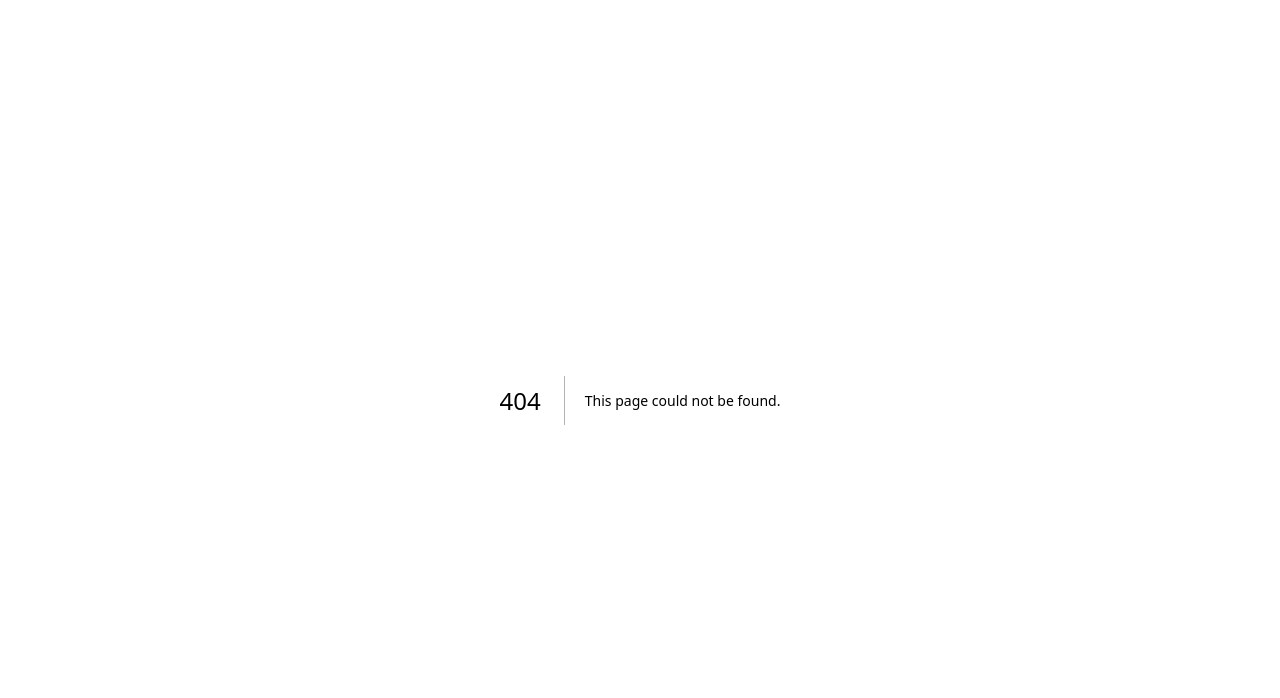
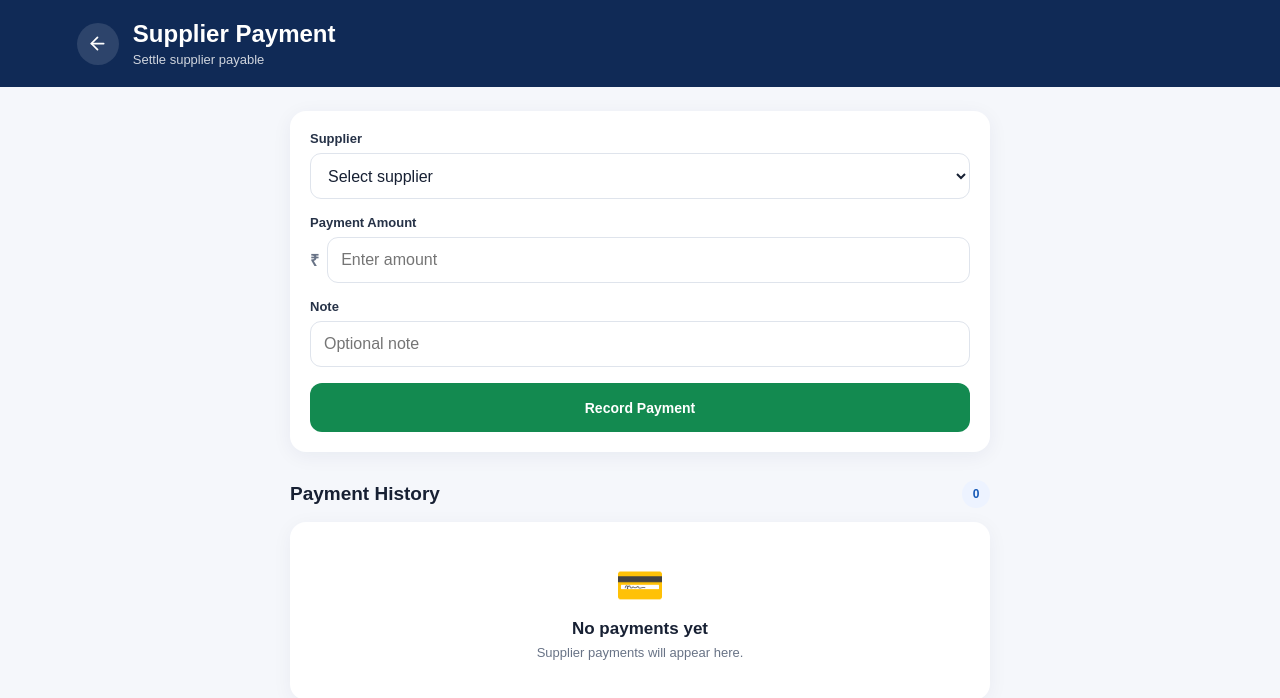
Before and after one commit to sameerkhan86926-a11y/hisabpro, a Next.js app: page /hisabpro/suppliers/payments in a window 1280 px wide. Before the commit this address had no page. Shown: the top 698 px of the page. Built offline with nearby package versions, Linux system fonts and the light colour scheme.

Commit message:
Create page.tsx

```diff
--- /dev/null
+++ b/app/suppliers/payments/page.tsx
@@ -0,0 +1,394 @@
+"use client";
+
+import { useEffect, useState } from "react";
+
+type Supplier = {
+  id: number;
+  name: string;
+  phone: string;
+  address: string;
+  email: string;
+  due: number;
+  createdAt: string;
+};
+
+type SupplierPayment = {
+  id: number;
+  supplierId: number;
+  supplierName: string;
+  amount: number;
+  note: string;
+  date: string;
+};
+
+const SUPPLIER_KEY = "hisabpro_suppliers";
+const PAYMENT_KEY = "hisabpro_supplier_payments";
+
+export default function SupplierPaymentsPage() {
+  const [suppliers, setSuppliers] = useState<Supplier[]>([]);
+  const [payments, setPayments] = useState<SupplierPayment[]>([]);
+
+  const [supplierId, setSupplierId] = useState("");
+  const [amount, setAmount] = useState("");
+  const [note, setNote] = useState("");
+
+  const [message, setMessage] = useState("");
+
+  useEffect(() => {
+    loadData();
+  }, []);
+
+  function loadData() {
+    try {
+      const savedSuppliers = JSON.parse(
+        localStorage.getItem(SUPPLIER_KEY) || "[]"
+      );
+
+      const savedPayments = JSON.parse(
+        localStorage.getItem(PAYMENT_KEY) || "[]"
+      );
+
+      setSuppliers(
+        Array.isArray(savedSuppliers)
+          ? savedSuppliers
+          : []
+      );
+
+      setPayments(
+        Array.isArray(savedPayments)
+          ? [...savedPayments].sort(
+              (a, b) =>
+                new Date(b.date).getTime() -
+                new Date(a.date).getTime()
+            )
+          : []
+      );
+    } catch {
+      setSuppliers([]);
+      setPayments([]);
+    }
+  }
+
+  const selectedSupplier = suppliers.find(
+    (supplier) =>
+      String(supplier.id) === supplierId
+  );
+
+  function formatMoney(value: number) {
+    return Number(value || 0).toLocaleString(
+      "en-IN",
+      {
+        maximumFractionDigits: 2,
+      }
+    );
+  }
+
+  function formatDate(date: string) {
+    try {
+      return new Date(date).toLocaleDateString(
+        "en-IN",
+        {
+          day: "2-digit",
+          month: "short",
+          year: "numeric",
+        }
+      );
+    } catch {
+      return date;
+    }
+  }
+
+  function savePayment() {
+    if (!supplierId) {
+      setMessage("Please select a supplier.");
+      return;
+    }
+
+    const paymentAmount = Number(amount);
+
+    if (
+      !Number.isFinite(paymentAmount) ||
+      paymentAmount <= 0
+    ) {
+      setMessage("Enter a valid payment amount.");
+      return;
+    }
+
+    const supplier = suppliers.find(
+      (item) => item.id === Number(supplierId)
+    );
+
+    if (!supplier) {
+      setMessage("Supplier not found.");
+      return;
+    }
+
+    if (paymentAmount > Number(supplier.due || 0)) {
+      setMessage(
+        `Payment cannot be greater than supplier payable of ₹${formatMoney(
+          supplier.due
+        )}.`
+      );
+      return;
+    }
+
+    try {
+      const savedSuppliers: Supplier[] =
+        JSON.parse(
+          localStorage.getItem(
+            SUPPLIER_KEY
+          ) || "[]"
+        );
+
+      const savedPayments: SupplierPayment[] =
+        JSON.parse(
+          localStorage.getItem(
+            PAYMENT_KEY
+          ) || "[]"
+        );
+
+      const payment: SupplierPayment = {
+        id: Date.now(),
+        supplierId: supplier.id,
+        supplierName: supplier.name,
+        amount: paymentAmount,
+        note: note.trim(),
+        date: new Date().toISOString(),
+      };
+
+      const updatedSuppliers =
+        savedSuppliers.map((item) => {
+          if (item.id !== supplier.id) {
+            return item;
+          }
+
+          return {
+            ...item,
+            due: Math.max(
+              0,
+              Number(item.due || 0) -
+                paymentAmount
+            ),
+          };
+        });
+
+      const updatedPayments = [
+        payment,
+        ...savedPayments,
+      ];
+
+      localStorage.setItem(
+        SUPPLIER_KEY,
+        JSON.stringify(updatedSuppliers)
+      );
+
+      localStorage.setItem(
+        PAYMENT_KEY,
+        JSON.stringify(updatedPayments)
+      );
+
+      setSuppliers(updatedSuppliers);
+      setPayments(updatedPayments);
+
+      setAmount("");
+      setNote("");
+
+      setMessage(
+        `₹${formatMoney(
+          paymentAmount
+        )} payment recorded successfully.`
+      );
+
+      setTimeout(() => {
+        setMessage("");
+      }, 3000);
+    } catch (error) {
+      console.error(
+        "Supplier payment error:",
+        error
+      );
+
+      setMessage(
+        "Unable to save supplier payment."
+      );
+    }
+  }
+
+  return (
+    <main className="supplier-payment-page">
+
+      <header className="supplier-payment-header">
+
+        <button
+          type="button"
+          className="supplier-payment-back"
+          onClick={() => window.history.back()}
+          aria-label="Back"
+        >
+          <svg viewBox="0 0 24 24">
+            <path d="M19 12H5" />
+            <path d="M12 19l-7-7 7-7" />
+          </svg>
+        </button>
+
+        <div>
+          <h1>Supplier Payment</h1>
+          <p>Settle supplier payable</p>
+        </div>
+
+      </header>
+
+      <section className="supplier-payment-form-card">
+
+        <div className="supplier-payment-field">
+
+          <label>Supplier</label>
+
+          <select
+            value={supplierId}
+            onChange={(e) =>
+              setSupplierId(e.target.value)
+            }
+          >
+            <option value="">
+              Select supplier
+            </option>
+
+            {suppliers.map((supplier) => (
+              <option
+                key={supplier.id}
+                value={supplier.id}
+              >
+                {supplier.name}
+              </option>
+            ))}
+          </select>
+
+        </div>
+
+        {selectedSupplier && (
+          <div className="supplier-payment-due-card">
+
+            <span>Current Payable</span>
+
+            <strong>
+              ₹{formatMoney(selectedSupplier.due)}
+            </strong>
+
+          </div>
+        )}
+
+        <div className="supplier-payment-field">
+
+          <label>Payment Amount</label>
+
+          <div className="supplier-payment-money">
+
+            <span>₹</span>
+
+            <input
+              type="number"
+              min="0"
+              value={amount}
+              onChange={(e) =>
+                setAmount(e.target.value)
+              }
+              placeholder="Enter amount"
+            />
+
+          </div>
+
+        </div>
+
+        <div className="supplier-payment-field">
+
+          <label>Note</label>
+
+          <input
+            type="text"
+            value={note}
+            onChange={(e) =>
+              setNote(e.target.value)
+            }
+            placeholder="Optional note"
+          />
+
+        </div>
+
+        <button
+          type="button"
+          className="supplier-payment-save"
+          onClick={savePayment}
+        >
+          Record Payment
+        </button>
+
+      </section>
+
+      {message && (
+        <div className="supplier-payment-message">
+          {message}
+        </div>
+      )}
+
+      <section className="supplier-payment-history">
+
+        <div className="supplier-payment-title">
+          <h2>Payment History</h2>
+          <span>{payments.length}</span>
+        </div>
+
+        {payments.length === 0 ? (
+          <div className="supplier-payment-empty">
+            <div>💳</div>
+            <h3>No payments yet</h3>
+            <p>
+              Supplier payments will appear here.
+            </p>
+          </div>
+        ) : (
+          <div className="supplier-payment-list">
+
+            {payments.map((payment) => (
+              <div
+                key={payment.id}
+                className="supplier-payment-card"
+              >
+
+                <div className="supplier-payment-icon">
+                  ₹
+                </div>
+
+                <div className="supplier-payment-info">
+
+                  <strong>
+                    {payment.supplierName}
+                  </strong>
+
+                  <span>
+                    {formatDate(payment.date)}
+                  </span>
+
+                  {payment.note && (
+                    <small>
+                      {payment.note}
+                    </small>
+                  )}
+
+                </div>
+
+                <strong className="supplier-payment-amount">
+                  ₹{formatMoney(payment.amount)}
+                </strong>
+
+              </div>
+            ))}
+
+          </div>
+        )}
+
+      </section>
+
+    </main>
+  );
+}
```
